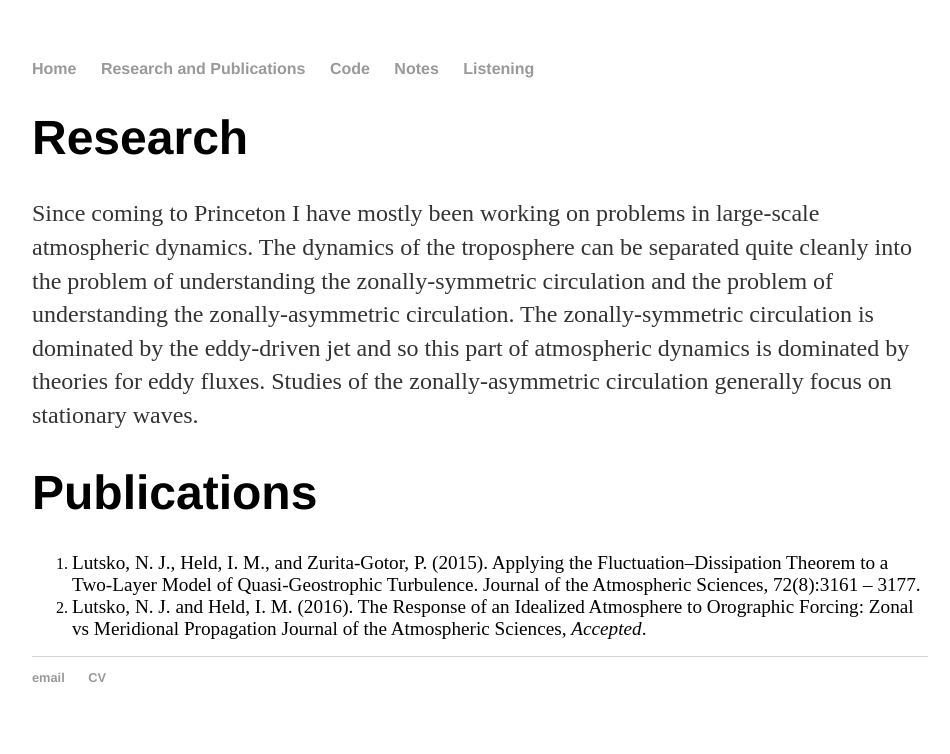
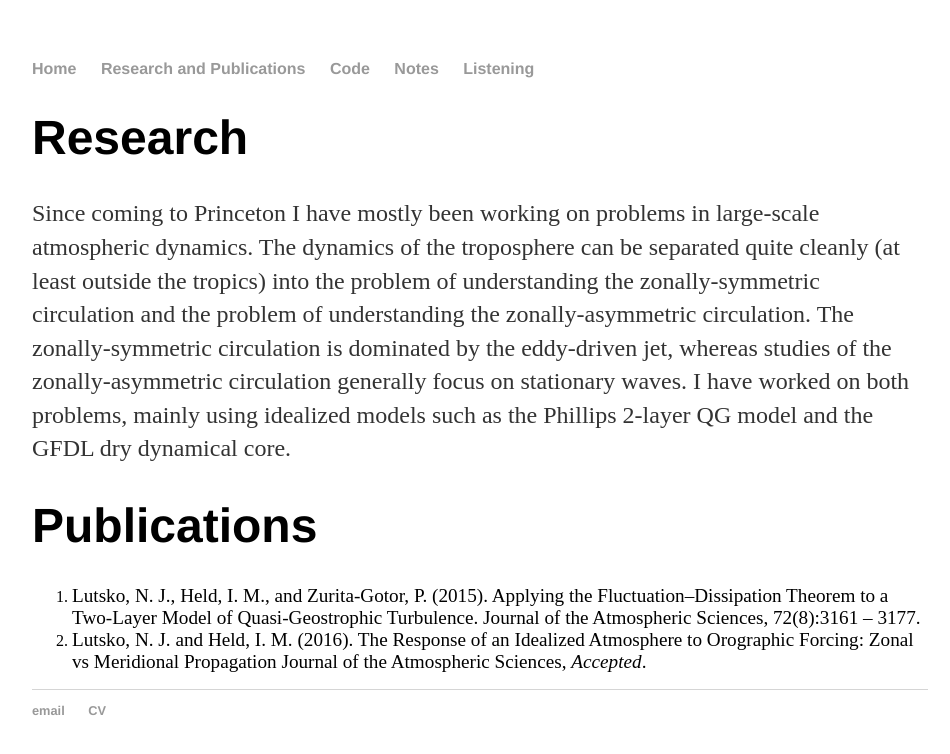
Before and after one commit to nicklutsko/nicklutsko.github.io, a Jekyll site: the page built from research/index.html, in a window 1280 px wide. Shown: the top 754 px of the page, without its empty margins (160-1110 px from the left). Built offline with Jekyll 4.4.1, drawn with Linux system fonts in a browser that asks for light colours.

Commit message:
Research interests

```diff
--- a/research/index.html
+++ b/research/index.html
@@ -5,7 +5,7 @@
 
 		<div class="research">
 			<h1>Research</h1>
-			<p>Since coming to Princeton I have mostly been working on problems in large-scale atmospheric dynamics. The dynamics of the troposphere can be separated quite cleanly into the problem of understanding the zonally-symmetric circulation and the problem of understanding the zonally-asymmetric circulation. The zonally-symmetric circulation is dominated by the eddy-driven jet and so this part of atmospheric dynamics is dominated by theories for eddy fluxes. Studies of the zonally-asymmetric circulation generally focus on stationary waves.  </p>
+			<p>Since coming to Princeton I have mostly been working on problems in large-scale atmospheric dynamics. The dynamics of the troposphere can be separated quite cleanly (at least outside the tropics) into the problem of understanding the zonally-symmetric circulation and the problem of understanding the zonally-asymmetric circulation. The zonally-symmetric circulation is dominated by the eddy-driven jet, whereas studies of the zonally-asymmetric circulation generally focus on stationary waves. I have worked on both problems, mainly using idealized models such as the Phillips 2-layer QG model and the GFDL dry dynamical core.</p>
 			<h1>Publications</h1>
 			<ol>
 			  <li><big>Lutsko, N. J., Held, I. M., and Zurita-Gotor, P. (2015). Applying the Fluctuation–Dissipation Theorem to a Two-Layer Model of Quasi-Geostrophic Turbulence. Journal
```
